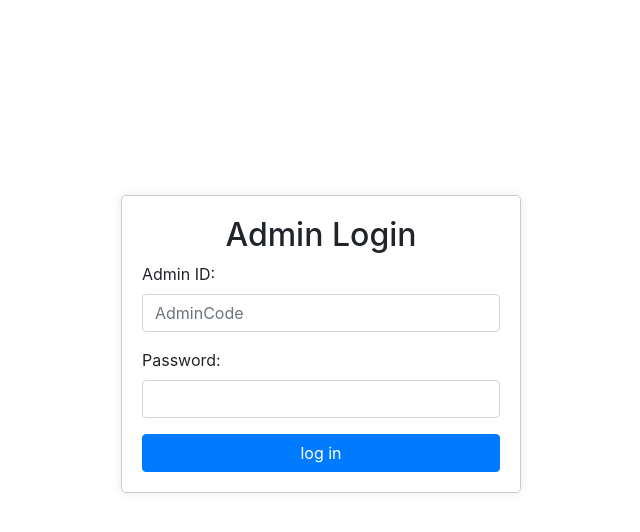
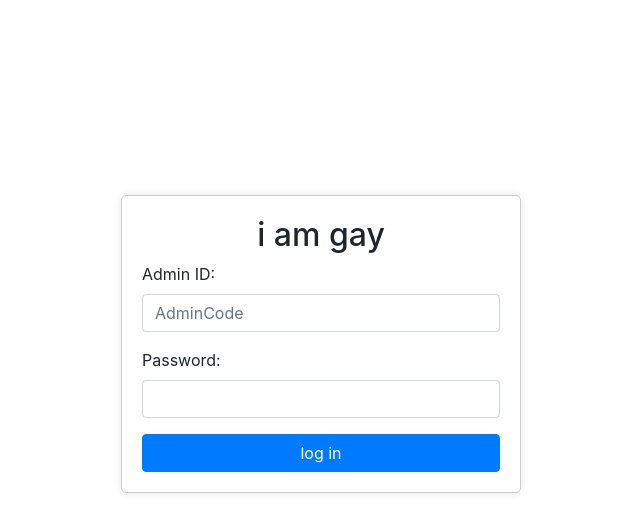
Before and after one commit to muffinlim/enterprise, a PHP site: page /admin_login.php in a window 1280 px wide. Shown: the part 56-588 px from the top of the page, without its empty margins (319-959 px from the left). Run offline with PHP 8.4, Linux system fonts and the light colour scheme.

Commit message:
Update admin_login.php

```diff
--- a/admin_login.php
+++ b/admin_login.php
@@ -24,7 +24,7 @@ exit();
   ?>
 
   <div class="login-container">
-    <h2 class="text-center">Admin Login</h2>
+    <h2 class="text-center">i am gay </h2>
     <form id="loginForm" action="Login.php" method="POST">
       <div class="form-group">
         <label for="username">Admin ID:</label>
```
